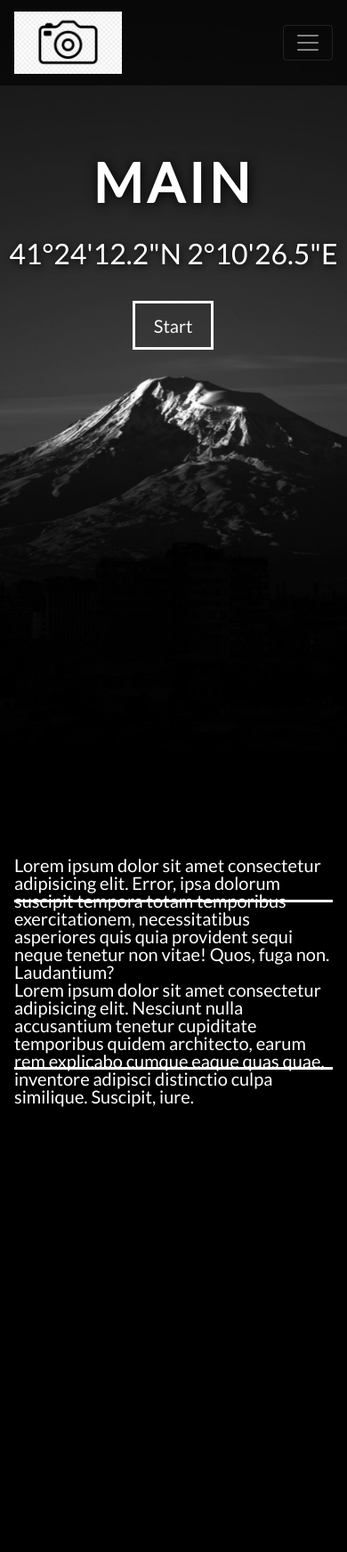
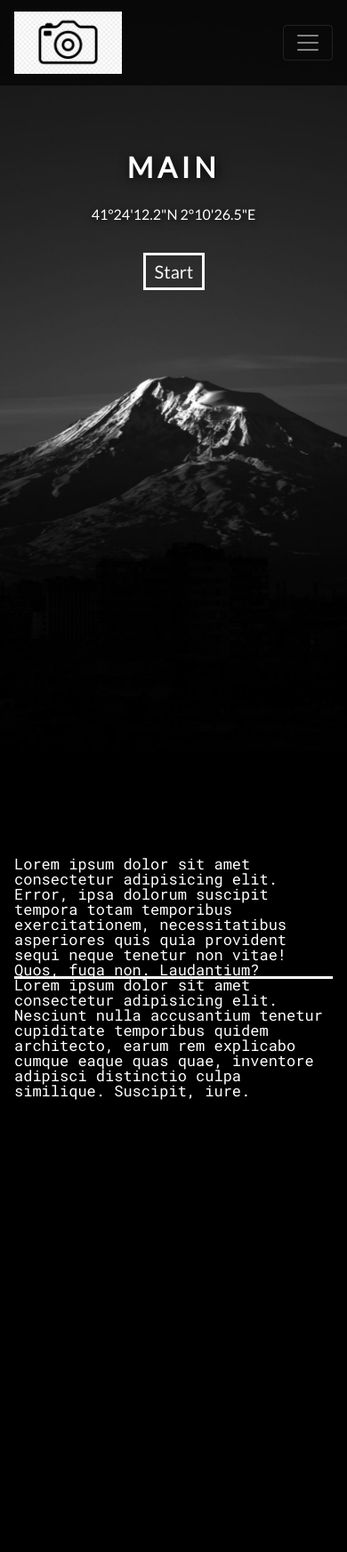
Before and after one commit to dastan010/IntroLanding, a PHP site: page /src/index.html in a window 390 px wide. Shown: the whole page at 89% size. Run offline with PHP 8.4, Linux system fonts and the light colour scheme; some libraries are stand-ins or nearby versions.

Commit message:
styled texts

```diff
--- a/src/css/style.css
+++ b/src/css/style.css
@@ -1,4 +1,5 @@
 @import url('https://fonts.googleapis.com/css2?family=Lato&display=swap');
+@import url('https://fonts.googleapis.com/css2?family=Roboto+Mono:wght@400;500&display=swap');
 
 body {
   overflow-x: hidden;
@@ -77,9 +78,10 @@ body {
 /* Section2 */
 
 .ml5 {
+  font-family: 'Roboto Mono', monospace;
   position: relative;
   font-weight: 300;
-  font-size: 3em;
+  font-size: 2em;
   color:white;
 }
 
@@ -132,7 +134,28 @@ Extra (xl) large devices (large desktops, 1200px and up)
 
 /*Small (sm) devices (landscape phones, 576px and up)*/
 @media (max-width: 576px) {
-  .ml5 {
+  .caption h1 {
+    font-size: 2rem;
+    font-weight: 700;
+    letter-spacing: .3rem;
+    text-shadow: .1rem .1rem .8rem black;
+    padding-bottom: 1rem;
+  }
+
+  .caption h3 {
+    font-size: 1rem;
+    text-shadow: .1rem .1rem .5rem black;
+    padding-bottom: 1.6rem;
+  }
+
+  .btn-lg {
+    border-width: medium;
+    border-radius: 0;
+    padding: .2rem .6rem;
     font-size: 20px;
   }
+
+  .ml5 {
+    font-size: 17px;
+  }
 }
--- a/src/js/custom.js
+++ b/src/js/custom.js
@@ -1,3 +1,25 @@
+window.onclick = () => {
+    console.log(window.screen.width)
+}
+
+let screenWidth = window.screen.width,
+    screenHeight = window.screen.height,
+    val1 = 0,
+    val2 = 0
+
+switch (screenWidth) {
+    case 320 :
+        val1 = 10.200
+        val2 = 10.200
+        break
+    case 1920 :
+        val1 = 4.100
+        val2 = 4.200
+        break
+}
+
+
+
 window.onscroll = function(){
   scrollFunc()
 }
@@ -18,7 +40,7 @@ function scrollFunc(){
           targets: '.ml5 .line',
           duration: 600,
           easing: "easeOutExpo",
-          translateY: (el, i) => (-4.500 + 4.700*2*i) + "em"
+          translateY: (el, i) => (-val1 + val2*2*i) + "em"
         })
         .add({
           targets: '.ml5 .ampersand',
```
Also changed, not shown: index.php (added).
